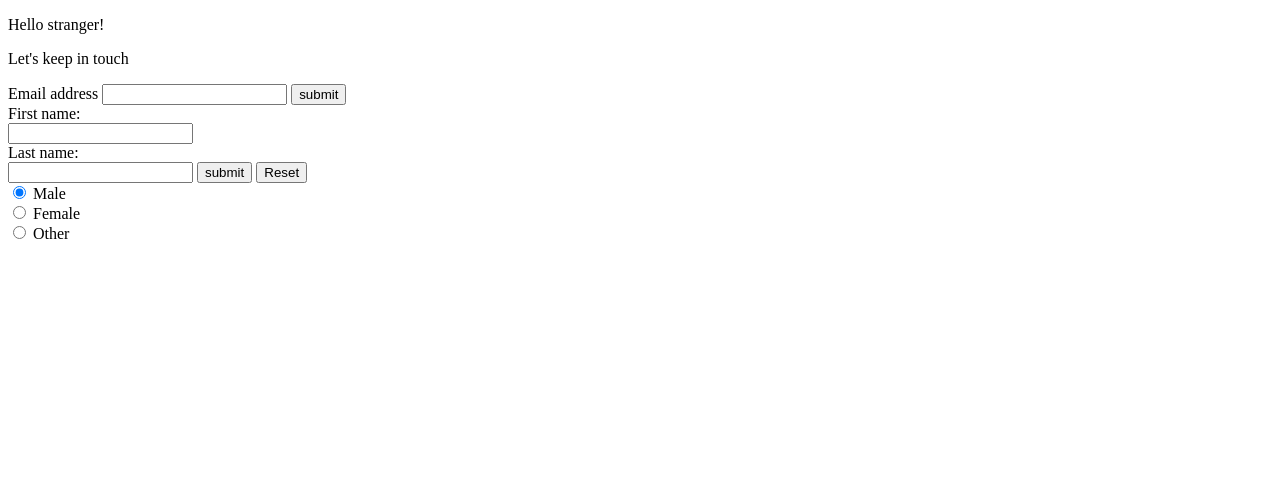
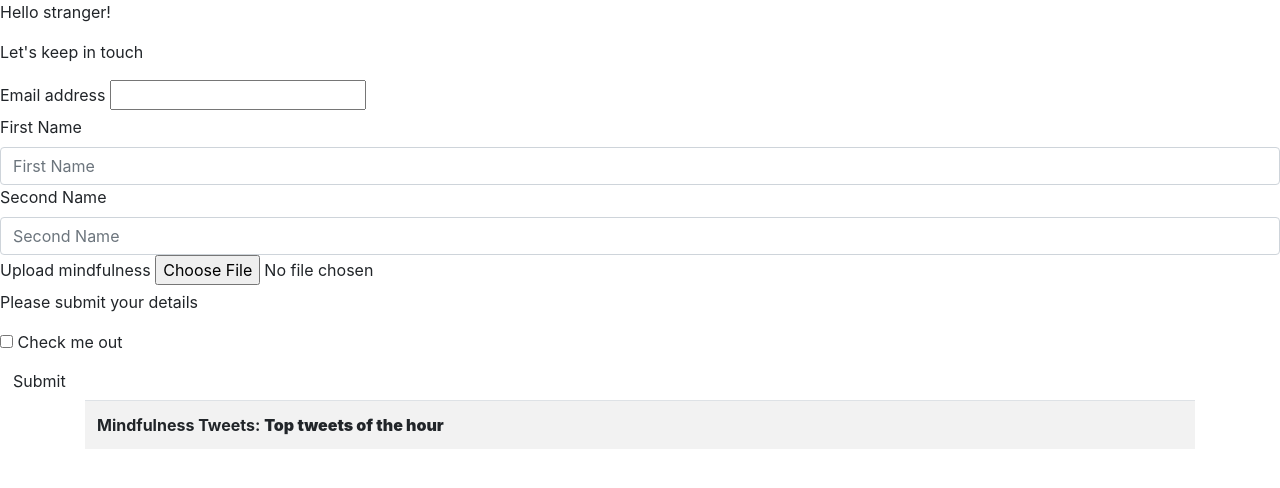
Before and after one commit to Bea111/test-web-app, a Flask app: page / in a window 1280 px wide. Shown: the top 488 px of the page. Run offline with Flask 2, Linux system fonts and the light colour scheme; lists and menus that the app fills with data are empty; some libraries are stand-ins or nearby versions.

Commit message:
opinion files

```diff
--- a/app.py
+++ b/app.py
@@ -1,13 +1,13 @@
 from flask import Flask, render_template, request
 import opinion
 
-
-app= Flask ("App")
+app= Flask ("app")
 
 
 @app.route("/")
 def hello():
-    return render_template("index.html")
+    mindful_tweets=opinion.tweet_main()
+    return render_template("index.html",tweets=mindful_tweets)
 
 @app.route("/<string:name>")
 def hello_someone(name):
@@ -20,11 +20,14 @@ def signup():
     return f"Thanks for signing up with email address {email}"
 
 @app.route("/form", methods=["POST"])
-def form():
+def signup_form():
     data=request.form
-    fname= form_data["firstname"]
-    lname= form_data["lastname"]
-    return f"Thanks for submitting a form {firstname}"
+    fname= data["firstname"]
+    lname= data["lastname"]
+    return f"Thanks for submitting a form {fname}"
+
+if __name__ =="__main__":
+    app.run(debug=True)
 
 
 
--- a/opinion.py
+++ b/opinion.py
@@ -1 +1,51 @@
+from flask import Flask, request, render_template
 import requests
+app= Flask ("app")
+import tweepy
+import requests
+import json
+from tweepy import Cursor
+
+
+consumer_key = '5xheezAB2vzghReH7Y6g4u0VG'
+consumer_secret= 'j2PhwIVReofVP5yB2Sn9DDEXzG4nqD1r1215q3JVk1sHrnScbj'
+access_token = '1104794487027630082-9aF4UXhR75ewvVgLLNZUnPnilK9RTB'
+access_token_secret= 'rNVpa809y6ZsoGLrOWCw1DvdJliI4fNJk6aDThGIUoLky'
+
+
+auth  =  tweepy.OAuthHandler (consumer_key, consumer_secret)
+auth.set_access_token (access_token,  access_token_secret)
+twitter_api  =  tweepy.API(auth)
+
+#Search tweets
+search_words = "#mindfulness"
+date_since = "2018-11-16"
+
+#Collect tweets
+
+
+tweets = tweepy.Cursor(twitter_api.search,
+    q = search_words,
+    lang = "en").items(10)
+#Iterate on tweets
+def tweet_main():
+    response=[]
+    for tweet in tweets:
+        response.append(tweet.user.name + ':' + tweet.text)
+    return response
+
+
+
+
+
+'''
+#Collect a list of tweets
+[tweet.text for tweet in tweets]
+
+#cfg tweets
+cfg_tweets  =  twitter_api.search(
+q  =   "CodeFirstGirls") #Twitter handle you want to search by )
+
+for tweet in cfg_tweets:
+    print (tweet.user.name  +   ': '   +  tweet.text  + '\n')
+'''
--- a/templates/index.html
+++ b/templates/index.html
@@ -1,6 +1,10 @@
-<!doctype html>
+<!DOCTYPE html>
 <html>
   <head>
+    <meta name="viewport" content="width=device-width, initial-scale=1.0">
+    <link href="static/css/style.css" rel="stylesheet" type="text/css">
+    <link rel="stylesheet" href="https://stackpath.bootstrapcdn.com/bootstrap/4.3.1/css/bootstrap.min.css" integrity="sha384-ggOyR0iXCbMQv3Xipma34MD+dH/1fQ784/j6cY/iJTQUOhcWr7x9JvoRxT2MZw1T" crossorigin="anonymous">
+
     <title>My Flask app page-Breathe</title>
   </head>
   <body>
@@ -12,34 +16,59 @@
       <p>Hello stranger!</p>
 
     {% endif %}
+         <p>Let's keep in touch</p>
+            <div id="contact-form">
+            <form method="post" action="/form">
+              <label for="email">Email address</label>
+              <input type="email" id="email" name="email">
 
 
-    <p>Let's keep in touch</p>
-       <div id="contact-form">
-       <form method="post" action="/signup">
-         <label for="email">Email address</label>
-         <input type="email" id="email" name="email">
-         <input type="submit" value="submit"
-           id="submit-button">
-       </form>
-       </div>
+           <div class="form group">
+               <label for="firstnameinput">First Name </label>
+              <input type="text" name="firstname" class="form-control" id="firstnameinput" placeholder="First Name">
+           </div>
+           <div class= "form group">
+               <label for="secondnameinput">Second Name</label>
+               <input type="text" name="lastname" class="form-control" id="secondnameinput" placeholder="Second Name">
+               </div>
+         <div class="form group">
+           <label for="file upload">Upload mindfulness</label>
+           <input type="file" id="exampleInputFile">
+           <p class="help-block">Please submit your details</p>
+         </div>
+         <div class="checkbox">
+           <label>
+             <input type="checkbox"> Check me out
+           </label>
+         </div>
 
-<form>
-  First name:<br>
-  <input type="text" name="firstname"><br>
-  Last name:<br>
-  <input type="text" name="lastname">
-  <input type="submit" value="submit"
-    id="submit-button">
-    <input type="reset">
-</form>
-
-<form>
-  <input type="radio" name="gender" value="male" checked> Male<br>
-  <input type="radio" name="gender" value="female"> Female<br>
-  <input type="radio" name="gender" value="other"> Other
-</form>
+<button type="submit" class="btn btn-default">Submit</button>
+            </form>
+            </div>
 
 
+
+
+<div class= "container">
+
+
+    <table class="table table-striped">
+
+      <th> Mindfulness Tweets: <strong>Top tweets of the hour </strong></th>
+
+
+      {% for tweet in tweets %} <tr> <td>
+      {{ tweet }} <br> <br>
+    </td> </tr>
+  {% endfor %}
+  </table>
+  </div>
+</div>
+
+
+
+<script src="https://code.jquery.com/jquery-3.3.1.slim.min.js" integrity="sha384-q8i/X+965DzO0rT7abK41JStQIAqVgRVzpbzo5smXKp4YfRvH+8abtTE1Pi6jizo" crossorigin="anonymous"></script>
+<script src="https://cdnjs.cloudflare.com/ajax/libs/popper.js/1.14.7/umd/popper.min.js" integrity="sha384-UO2eT0CpHqdSJQ6hJty5KVphtPhzWj9WO1clHTMGa3JDZwrnQq4sF86dIHNDz0W1" crossorigin="anonymous"></script>
+<script src="https://stackpath.bootstrapcdn.com/bootstrap/4.3.1/js/bootstrap.min.js" integrity="sha384-JjSmVgyd0p3pXB1rRibZUAYoIIy6OrQ6VrjIEaFf/nJGzIxFDsf4x0xIM+B07jRM" crossorigin="anonymous"></script>
   </body>
 </html>
```
Also changed, not shown: 1 other file.
